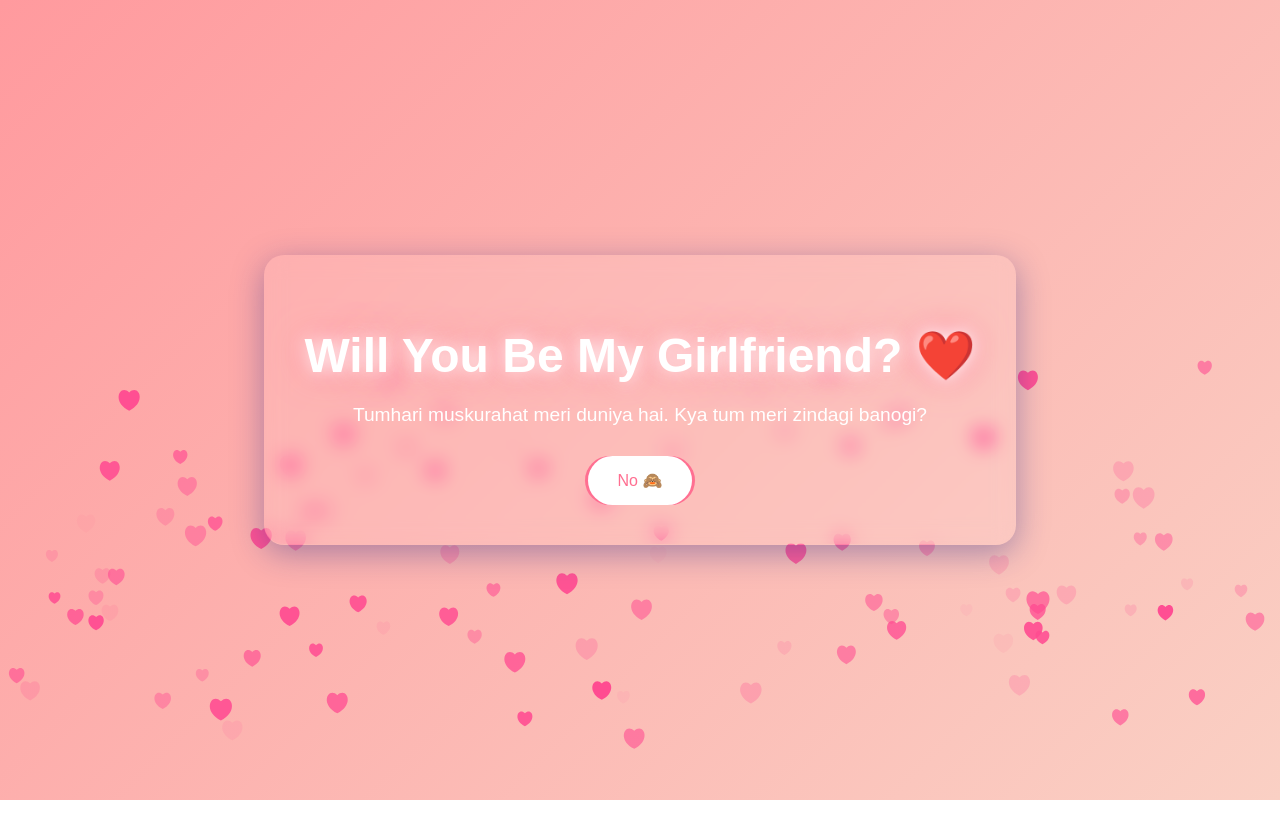
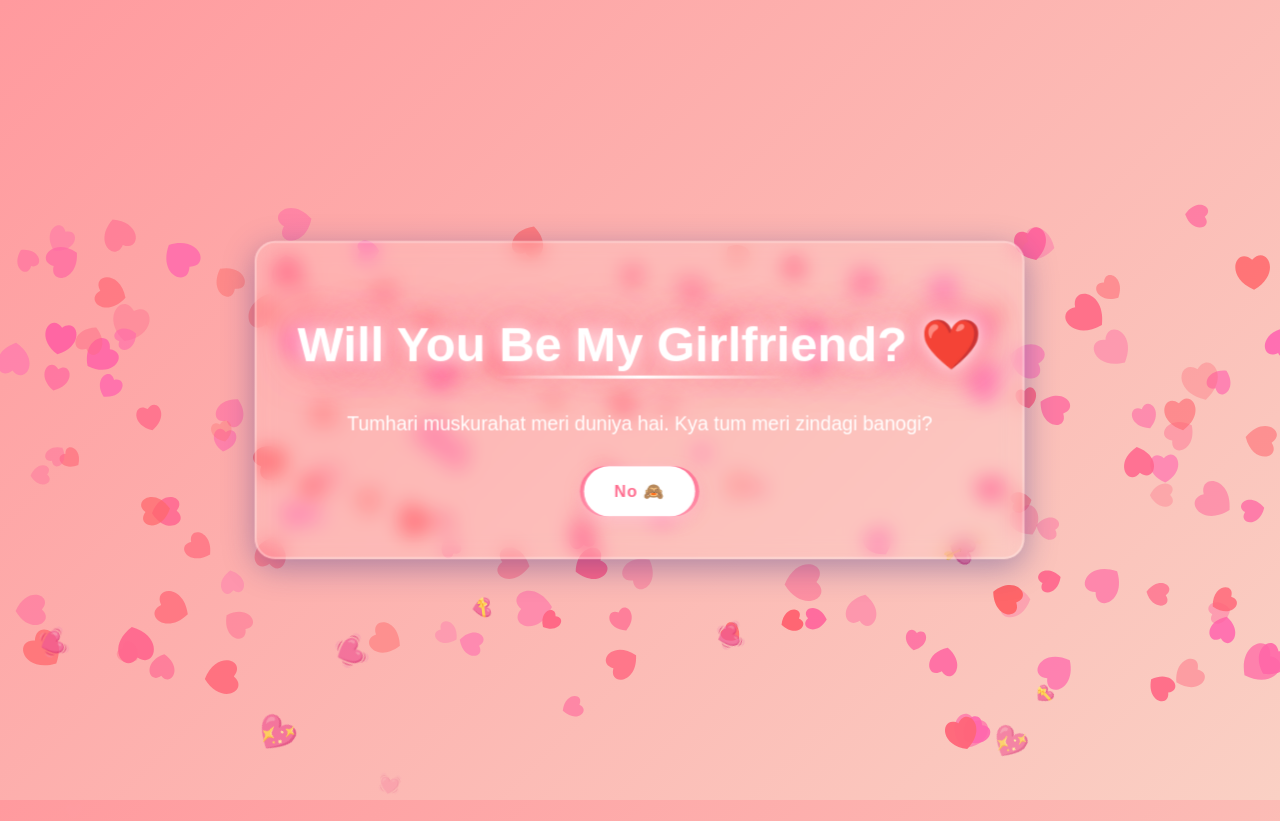
Before and after one commit to Coder-Deepanshu/repo, a plain HTML site: page index.html in a window 1280 px wide. Before the commit the page ends 800 px from the top, so only its background shows below. Drawn offline with Linux system fonts and the light colour scheme.

Commit message:
Update index.html

```diff
--- a/index.html
+++ b/index.html
@@ -5,6 +5,7 @@
   <meta name="viewport" content="width=device-width, initial-scale=1.0" />
   <title>Just For You ❤️</title>
   <style>
+    /* Base styles remain the same */
     body {
       margin: 0;
       padding: 0;
@@ -25,28 +26,63 @@
       background: rgba(255, 255, 255, 0.1);
       box-shadow: 0 8px 32px 0 rgba(31, 38, 135, 0.37);
       backdrop-filter: blur(10px);
+      position: relative;
+      overflow: hidden;
+      border: 2px solid rgba(255, 255, 255, 0.3);
+      transition: all 0.5s ease;
+    }
+
+    .container:hover {
+      transform: translateY(-5px);
+      box-shadow: 0 15px 40px rgba(255, 105, 140, 0.4);
     }
 
     h1 {
       font-size: 3rem;
       margin-bottom: 20px;
       animation: glow 2s infinite alternate;
+      position: relative;
+      display: inline-block;
+    }
+
+    h1::after {
+      content: '';
+      position: absolute;
+      width: 100%;
+      height: 3px;
+      bottom: -5px;
+      left: 0;
+      background: linear-gradient(90deg, transparent, #fff, transparent);
+      animation: pulse 3s infinite;
+    }
+
+    @keyframes pulse {
+      0%, 100% { transform: scaleX(0); }
+      50% { transform: scaleX(1); }
     }
 
     @keyframes glow {
       from { text-shadow: 0 0 10px #fff, 0 0 20px #ff9a9e; }
-      to { text-shadow: 0 0 20px #fff, 0 0 40px #ff6f91; }
+      to { text-shadow: 0 0 20px #fff, 0 0 40px #ff6f91, 0 0 60px #ff3c6f; }
     }
 
     p {
       font-size: 1.2rem;
       margin-bottom: 30px;
+      position: relative;
+      animation: fadeIn 2s ease-in-out;
+    }
+
+    @keyframes fadeIn {
+      from { opacity: 0; transform: translateY(20px); }
+      to { opacity: 1; transform: translateY(0); }
     }
 
     .buttons {
       display: flex;
       justify-content: center;
       gap: 20px;
+      position: relative;
     }
 
     button {
@@ -56,21 +92,54 @@
       font-size: 1rem;
       cursor: pointer;
       transition: 0.3s ease;
+      font-weight: 600;
+      letter-spacing: 1px;
+      position: relative;
+      overflow: hidden;
+      z-index: 1;
+    }
+
+    button::before {
+      content: '';
+      position: absolute;
+      top: 0;
+      left: 0;
+      width: 100%;
+      height: 100%;
+      background: rgba(255, 255, 255, 0.2);
+      z-index: -1;
+      transform: scaleX(0);
+      transform-origin: right;
+      transition: transform 0.4s ease;
+    }
+
+    button:hover::before {
+      transform: scaleX(1);
+      transform-origin: left;
     }
 
     #yesBtn {
       background-color: #ff6f91;
       color: white;
+      box-shadow: 0 5px 15px rgba(255, 111, 145, 0.4);
     }
 
     #yesBtn:hover {
       background-color: #ff3c6f;
+      transform: translateY(-3px);
+      box-shadow: 0 8px 20px rgba(255, 60, 111, 0.6);
     }
 
     #noBtn {
       background-color: white;
       color: #ff6f91;
       position: absolute;
+      box-shadow: 0 5px 15px rgba(255, 255, 255, 0.4);
+    }
+
+    #noBtn:hover {
+      transform: translateY(-3px);
+      box-shadow: 0 8px 20px rgba(255, 255, 255, 0.6);
     }
 
     canvas {
@@ -79,11 +148,66 @@
       left: 0;
       z-index: -1;
     }
+
+    /* New romantic elements */
+    .floating-hearts {
+      position: absolute;
+      top: 0;
+      left: 0;
+      width: 100%;
+      height: 100%;
+      pointer-events: none;
+      z-index: -1;
+    }
+
+    .floating-heart {
+      position: absolute;
+      font-size: 24px;
+      animation: float-up 15s linear infinite;
+      opacity: 0.7;
+    }
+
+    @keyframes float-up {
+      0% {
+        transform: translateY(100vh) rotate(0deg);
+        opacity: 0;
+      }
+      10% {
+        opacity: 0.7;
+      }
+      90% {
+        opacity: 0.7;
+      }
+      100% {
+        transform: translateY(-10vh) rotate(360deg);
+        opacity: 0;
+      }
+    }
+
+    .sparkle {
+      position: absolute;
+      width: 5px;
+      height: 5px;
+      background: white;
+      border-radius: 50%;
+      pointer-events: none;
+      z-index: 10;
+      animation: sparkle 1s ease-out forwards;
+    }
+
+    @keyframes sparkle {
+      0% { transform: scale(0); opacity: 0; }
+      50% { opacity: 1; }
+      100% { transform: scale(2); opacity: 0; }
+    }
   </style>
 </head>
 <body>
 
 <canvas id="heartCanvas"></canvas>
+
+<!-- Floating hearts background -->
+<div class="floating-hearts" id="floatingHearts"></div>
 
 <div class="container">
   <h1>Will You Be My Girlfriend? ❤️</h1>
@@ -99,7 +223,7 @@
 </audio>
 
 <script>
-  // Floating Heart Background
+  // Enhanced Floating Heart Background
   const canvas = document.getElementById('heartCanvas');
   const ctx = canvas.getContext('2d');
   canvas.width = window.innerWidth;
@@ -111,28 +235,35 @@
     constructor() {
       this.x = Math.random() * canvas.width;
       this.y = canvas.height + Math.random() * 100;
-      this.size = Math.random() * 5 + 5;
-      this.speed = Math.random() * 1 + 0.5;
-      this.opacity = Math.random();
+      this.size = Math.random() * 8 + 8;
+      this.speed = Math.random() * 1.5 + 0.5;
+      this.opacity = Math.random() * 0.7 + 0.3;
+      this.color = `hsl(${Math.random() * 30 + 330}, 100%, 70%)`;
+      this.rotation = Math.random() * Math.PI * 2;
+      this.rotationSpeed = Math.random() * 0.02 - 0.01;
     }
 
     draw() {
+      ctx.save();
+      ctx.translate(this.x, this.y);
+      ctx.rotate(this.rotation);
       ctx.globalAlpha = this.opacity;
       ctx.beginPath();
-      ctx.moveTo(this.x, this.y);
-      ctx.bezierCurveTo(this.x + this.size, this.y - this.size,
-                        this.x + this.size * 2, this.y + this.size,
-                        this.x, this.y + this.size * 2);
-      ctx.bezierCurveTo(this.x - this.size * 2, this.y + this.size,
-                        this.x - this.size, this.y - this.size,
-                        this.x, this.y);
-      ctx.fillStyle = '#ff4b91';
+      ctx.moveTo(0, 0);
+      ctx.bezierCurveTo(this.size, -this.size,
+                        this.size * 2, this.size,
+                        0, this.size * 2);
+      ctx.bezierCurveTo(-this.size * 2, this.size,
+                        -this.size, -this.size,
+                        0, 0);
+      ctx.fillStyle = this.color;
       ctx.fill();
-      ctx.globalAlpha = 1;
+      ctx.restore();
     }
 
     update() {
       this.y -= this.speed;
+      this.rotation += this.rotationSpeed;
       if (this.y < -20) {
         this.y = canvas.height + 20;
         this.x = Math.random() * canvas.width;
@@ -141,7 +272,7 @@
   }
 
   function initHearts() {
-    for (let i = 0; i < 100; i++) {
+    for (let i = 0; i < 150; i++) {
       hearts.push(new Heart());
     }
   }
@@ -158,24 +289,90 @@
   initHearts();
   animateHearts();
 
-  // Button Logic
+  // Create floating heart emojis
+  function createFloatingHearts() {
+    const container = document.getElementById('floatingHearts');
+    const heart = document.createElement('div');
+    heart.className = 'floating-heart';
+    heart.innerHTML = ['💖', '💘', '💝', '💗', '💓'][Math.floor(Math.random() * 5)];
+    heart.style.left = Math.random() * 100 + 'vw';
+    heart.style.fontSize = (Math.random() * 20 + 15) + 'px';
+    heart.style.animationDuration = (Math.random() * 10 + 10) + 's';
+    container.appendChild(heart);
+
+    setTimeout(() => {
+      heart.remove();
+    }, 15000);
+  }
+
+  setInterval(createFloatingHearts, 500);
+
+  // Button Logic with enhancements
   const noBtn = document.getElementById('noBtn');
+  const yesBtn = document.getElementById('yesBtn');
 
   noBtn.addEventListener('mouseover', () => {
     const x = Math.random() * (window.innerWidth - 100);
     const y = Math.random() * (window.innerHeight - 50);
     noBtn.style.left = x + 'px';
     noBtn.style.top = y + 'px';
+
+    // Create sparkles when button moves
+    createSparkles(noBtn);
   });
 
-  document.getElementById('yesBtn').addEventListener('click', () => {
-    alert("Yaaay! 😍 Ab tum sirf meri ho 💘");
+  yesBtn.addEventListener('click', () => {
+    // Create celebration effect
+    for (let i = 0; i < 50; i++) {
+      setTimeout(() => {
+        createSparkles(yesBtn, true);
+      }, i * 50);
+    }
+
+    // Romantic message with delay
+    setTimeout(() => {
+      alert("Yaaay! 😍\n\nAb tum sirf meri ho 💘\n\nI promise to make you the happiest girl in the world!");
+    }, 800);
   });
+
+  // Create sparkle effects
+  function createSparkles(element, isCelebration = false) {
+    const rect = element.getBoundingClientRect();
+    const x = rect.left + rect.width/2;
+    const y = rect.top + rect.height/2;
+    const count = isCelebration ? 20 : 5;
+
+    for (let i = 0; i < count; i++) {
+      const sparkle = document.createElement('div');
+      sparkle.className = 'sparkle';
+      sparkle.style.left = (x + (Math.random() - 0.5) * 50) + 'px';
+      sparkle.style.top = (y + (Math.random() - 0.5) * 50) + 'px';
+      sparkle.style.animationDelay = (Math.random() * 0.5) + 's';
+      sparkle.style.background = `hsl(${Math.random() * 60 + 330}, 100%, 70%)`;
+      document.body.appendChild(sparkle);
+
+      setTimeout(() => {
+        sparkle.remove();
+      }, 1000);
+    }
+  }
+
+  // Add initial sparkles to yes button
+  createSparkles(yesBtn);
 
   window.addEventListener('resize', () => {
     canvas.width = window.innerWidth;
     canvas.height = window.innerHeight;
   });
+
+  // Make container gently pulse
+  setInterval(() => {
+    const container = document.querySelector('.container');
+    container.style.transform = 'scale(1.02)';
+    setTimeout(() => {
+      container.style.transform = 'scale(1)';
+    }, 1000);
+  }, 2000);
 </script>
 
 </body>
```
